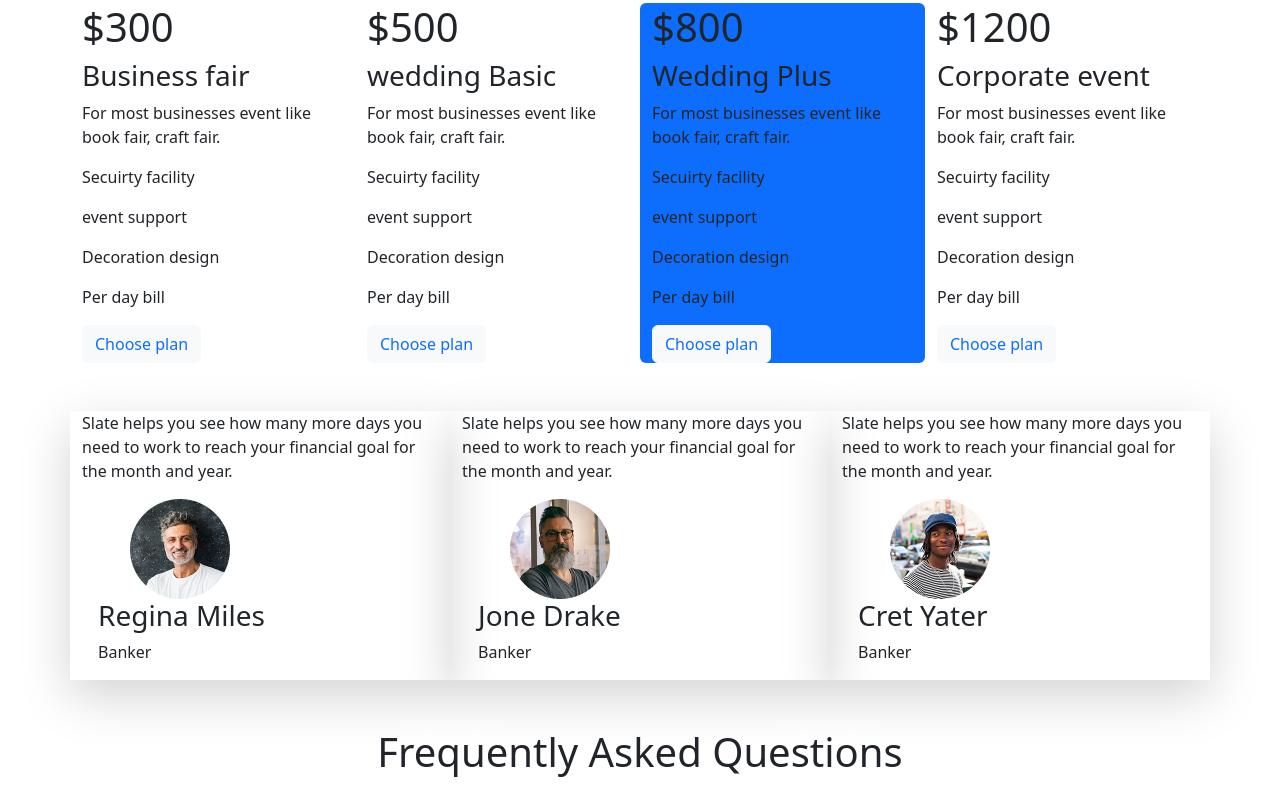
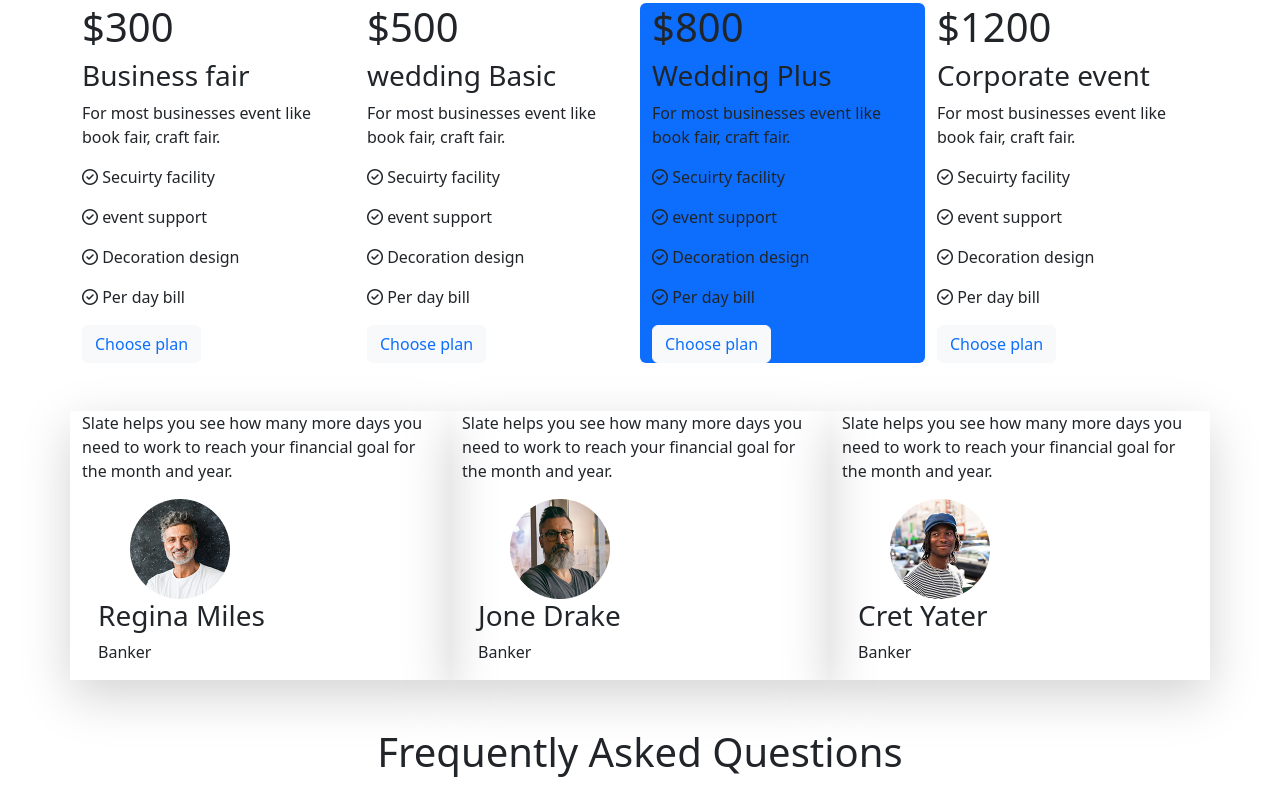
Before and after one commit to robin355/Bootstrap-1, a plain HTML site: page index.html in a window 1280 px wide. Shown: the part 1130-1935 px from the top of the page. Drawn offline with nearby package versions, Linux system fonts and the light colour scheme.

Commit message:
new feature

```diff
--- a/index.html
+++ b/index.html
@@ -5,6 +5,8 @@
     <meta charset="utf-8">
     <meta name="viewport" content="width=device-width, initial-scale=1">
     <title>bootstrap Practice</title>
+    <!-- font awasome -->
+    <script src="https://kit.fontawesome.com/b5dcdd93d7.js" crossorigin="anonymous"></script>
     <link href="https://cdn.jsdelivr.net/npm/bootstrap@5.2.0/dist/css/bootstrap.min.css" rel="stylesheet"
         integrity="sha384-gH2yIJqKdNHPEq0n4Mqa/HGKIhSkIHeL5AyhkYV8i59U5AR6csBvApHHNl/vI1Bx" crossorigin="anonymous">
 </head>
@@ -25,13 +27,13 @@
                                 <a class="nav-link active" aria-current="page" href="#">Home</a>
                             </li>
                             <li class="nav-item">
-                                <a class="nav-link" href="#">About us</a>
+                                <a class="nav-link text-black" href="#">About us</a>
                             </li>
                             <li class="nav-item">
-                                <a class="nav-link" href="#">Contact</a>
+                                <a class="nav-link text-black" href="#">Contact</a>
                             </li>
                             <li class="nav-item">
-                                <a class="nav-link ">Subscribe</a>
+                                <a class="nav-link text-black">Subscribe</a>
                             </li>
                         </ul>
                     </div>
@@ -77,12 +79,15 @@
                     <img class="img-fluid" src="images/wedding.png" alt="">
                 </div>
                 <div class="col-lg-6 col-sm-12 ">
+                    <div>
                         <h1>Every moment is Precious </h1>
                         <p>Amet minim mollit non deserunt ullamco est sit aliqua dolor
                             do amet sint. Velit officia consequat duis enim velit mollit.
                             Exercitation veniam consequat sunt nostrud amet.</p>
                         <button class="btn btn-primary">Explore our album <img src="icons/arrow-forward 1.svg"
                                 alt=""></button>
+                    </div>
+
 
                 </div>
             </div>
@@ -95,14 +100,14 @@
                     <h1>$300</h1>
                     <h3>Business fair</h3>
                     <p>For most businesses event like book fair, craft fair.</p>
-                    <p><img class="text-primary img-fluid" class="icons/check-circle.svg" src="" alt="">Secuirty
+                    <p><i class="fa-regular fa-circle-check"></i> Secuirty
                         facility
                     </p>
-                    <p><img class="text-primary img-fluid" class="icons/check-circle.svg" src="" alt="">event support
-                    <p><img class="text-primary img-fluid" class="icons/check-circle.svg" src="" alt="">Decoration
+                    <p><i class="fa-regular fa-circle-check"></i> event support
+                    <p><i class="fa-regular fa-circle-check"></i> Decoration
                         design
                     </p>
-                    <p><img class="text-primary img-fluid" class="icons/check-circle.svg" src="" alt="">Per day bill
+                    <p><i class="fa-regular fa-circle-check"></i> Per day bill
                     </p>
                     <button class="btn btn-light text-primary">Choose plan</button>
                 </div>
@@ -110,14 +115,14 @@
                     <h1>$500</h1>
                     <h3>wedding Basic</h3>
                     <p>For most businesses event like book fair, craft fair.</p>
-                    <p><img class="text-primary img-fluid" class="icons/check-circle.svg" src="" alt="">Secuirty
+                    <p><i class="fa-regular fa-circle-check"></i> Secuirty
                         facility
                     </p>
-                    <p><img class="text-primary img-fluid" class="icons/check-circle.svg" src="" alt="">event support
-                    <p><img class="text-primary img-fluid" class="icons/check-circle.svg" src="" alt="">Decoration
+                    <p><i class="fa-regular fa-circle-check"></i> event support
+                    <p><i class="fa-regular fa-circle-check"></i> Decoration
                         design
                     </p>
-                    <p><img class="text-primary img-fluid" class="icons/check-circle.svg" src="" alt="">Per day bill
+                    <p><i class="fa-regular fa-circle-check"></i> Per day bill
                     </p>
                     <button class="btn btn-light text-primary">Choose plan</button>
                 </div>
@@ -125,14 +130,14 @@
                     <h1>$800</h1>
                     <h3>Wedding Plus</h3>
                     <p>For most businesses event like book fair, craft fair.</p>
-                    <p><img class="text-primary img-fluid" class="icons/check-circle.svg" src="" alt="">Secuirty
+                    <p><i class="fa-regular fa-circle-check"></i> Secuirty
                         facility
                     </p>
-                    <p><img class="text-primary img-fluid" class="icons/check-circle.svg" src="" alt="">event support
-                    <p><img class="text-primary img-fluid" class="icons/check-circle.svg" src="" alt="">Decoration
+                    <p><i class="fa-regular fa-circle-check"></i> event support
+                    <p><i class="fa-regular fa-circle-check"></i> Decoration
                         design
                     </p>
-                    <p><img class="text-primary img-fluid" class="icons/check-circle.svg" src="" alt="">Per day bill
+                    <p><i class="fa-regular fa-circle-check"></i> Per day bill
                     </p>
                     <button class="btn btn-light text-primary">Choose plan</button>
                 </div>
@@ -140,14 +145,14 @@
                     <h1>$1200</h1>
                     <h3>Corporate event</h3>
                     <p>For most businesses event like book fair, craft fair.</p>
-                    <p><img class="text-primary img-fluid" class="icons/check-circle.svg" src="" alt="">Secuirty
+                    <p><i class="fa-regular fa-circle-check"></i> Secuirty
                         facility
                     </p>
-                    <p><img class="text-primary img-fluid" class="icons/check-circle.svg" src="" alt="">event support
-                    <p><img class="text-primary img-fluid" class="icons/check-circle.svg" src="" alt="">Decoration
+                    <p><i class="fa-regular fa-circle-check"></i> event support
+                    <p><i class="fa-regular fa-circle-check"></i> Decoration
                         design
                     </p>
-                    <p><img class="text-primary img-fluid" class="icons/check-circle.svg" src="" alt="">Per day bill
+                    <p><i class="fa-regular fa-circle-check"></i> Per day bill
                     </p>
                     <button class="btn btn-light text-primary">Choose plan</button>
                 </div>
@@ -155,7 +160,7 @@
 
         </section>
         <section class="container mt-5">
-            <div class="row ">
+            <div class="row align-items-center">
                 <div class="col-lg-4 col-md-6 col-sm-12 shadow-lg">
                     <p>Slate helps you see how many more days you need to work to reach your financial goal for the
                         month and year.</p>
```
Lines whose indentation alone changed are shown as unchanged.
